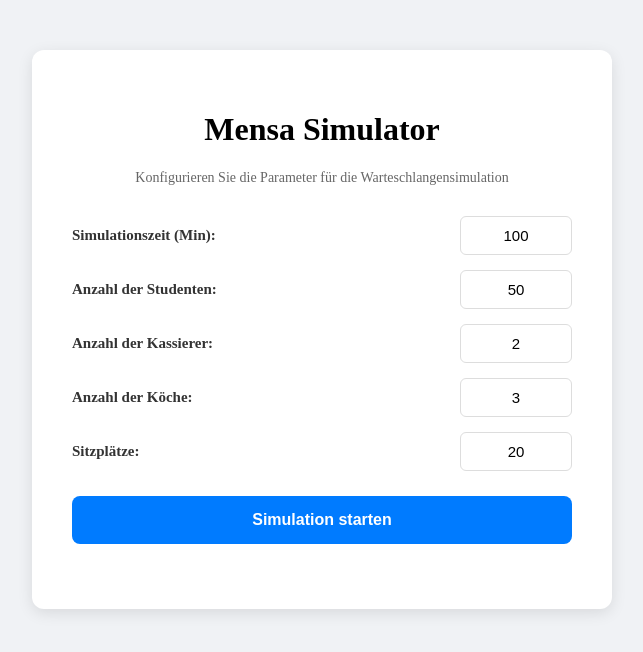
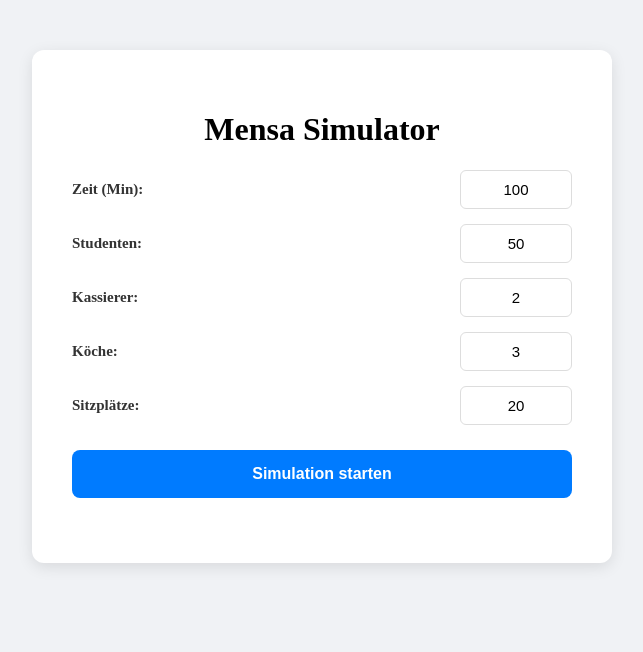
Before and after one commit to valentinpashov/Discrete-Simulation, a React (Vite) app in the folder frontend/: page / in a window 1280 px wide. Shown: the top 652 px of the page, without its empty margins (318-961 px from the left). Built offline with nearby package versions, Linux system fonts and the light colour scheme.

Commit message:
Added chart and separable categories

```diff
--- a/frontend/src/App.jsx
+++ b/frontend/src/App.jsx
@@ -1,103 +1,68 @@
 import React, { useState } from 'react';
 import axios from 'axios';
+import { Chart as ChartJS, ArcElement, Tooltip, Legend } from 'chart.js';
+import { Doughnut } from 'react-chartjs-2';
+
+ChartJS.register(ArcElement, Tooltip, Legend);
 
 function App() {
-  const [params, setParams] = useState({
-    time: 100,
-    students: 50,
-    cashiers: 2,
-    cookers: 3,
-    seats: 20
-  });
+  const [params, setParams] = useState({ time: 100, students: 50, cashiers: 2, cookers: 3, seats: 20 });
   const [result, setResult] = useState(null);
   const [loading, setLoading] = useState(false);
 
   const startSim = async () => {
     setLoading(true);
     try {
-      const res = await axios.get('http://127.0.0.1:8000/simulate', { params });
+      const res = await axios.get('http://localhost:8000/simulate', { params });
       setResult(res.data);
-    } catch (err) {
-      alert("Fehler bei der Verbindung zum Backend! Stellen Sie sicher, dass der FastAPI-Server läuft.");
-    } finally {
-      setLoading(false);
-    }
+    } catch (err) { alert("Backend Error!"); }
+    finally { setLoading(false); }
+  };
+
+  const doughnutData = {
+    labels: ['Köche', 'Kassierer', 'Sitzplätze'],
+    datasets: [{
+      data: [params.cookers, params.cashiers, params.seats],
+      backgroundColor: ['#ff6384', '#36a2eb', '#ffce56']
+    }]
   };
 
   return (
     <div className="container">
       <h1>Mensa Simulator</h1>
-      <p className="subtitle">Konfigurieren Sie die Parameter für die Warteschlangensimulation</p>
 
       <div className="input-group">
-        <label>
-          <span>Simulationszeit (Min):</span>
-          <input
-            type="number"
-            value={params.time}
-            onChange={e => setParams({...params, time: e.target.value})}
-          />
-        </label>
-
-        <label>
-          <span>Anzahl der Studenten:</span>
-          <input
-            type="number"
-            value={params.students}
-            onChange={e => setParams({...params, students: e.target.value})}
-          />
-        </label>
-
-        <label>
-          <span>Anzahl der Kassierer:</span>
-          <input
-            type="number"
-            value={params.cashiers}
-            onChange={e => setParams({...params, cashiers: e.target.value})}
-          />
-        </label>
-
-        <label>
-          <span>Anzahl der Köche:</span>
-          <input
-            type="number"
-            value={params.cookers}
-            onChange={e => setParams({...params, cookers: e.target.value})}
-          />
-        </label>
-
-        <label>
-          <span>Sitzplätze:</span>
-          <input
-            type="number"
-            value={params.seats}
-            onChange={e => setParams({...params, seats: e.target.value})}
-          />
-        </label>
-
-        <button
-          className={`sim-button ${loading ? 'loading' : ''}`}
-          onClick={startSim}
-          disabled={loading}
-        >
-          {loading ? 'Simulation läuft...' : 'Simulation starten'}
-        </button>
+        <label><span>Zeit (Min):</span><input type="number" value={params.time} onChange={e => setParams({...params, time: e.target.value})} /></label>
+        <label><span>Studenten:</span><input type="number" value={params.students} onChange={e => setParams({...params, students: e.target.value})} /></label>
+        <label><span>Kassierer:</span><input type="number" value={params.cashiers} onChange={e => setParams({...params, cashiers: e.target.value})} /></label>
+        <label><span>Köche:</span><input type="number" value={params.cookers} onChange={e => setParams({...params, cookers: e.target.value})} /></label>
+        <label><span>Sitzplätze:</span><input type="number" value={params.seats} onChange={e => setParams({...params, seats: e.target.value})} /></label>
+        <button className="sim-button" onClick={startSim} disabled={loading}>{loading ? 'Läuft...' : 'Simulation starten'}</button>
       </div>
 
       {result && (
-        <div className="results-box">
-          <h3>Simulationsergebnisse:</h3>
-          <div className="result-item">
-            <span>Durchschnittliche Wartezeit:</span>
-            <strong>{result.average_wait} Min.</strong>
+        <div className="results-wrapper">
+          <div className="results-box">
+            <h3>Ergebnisse:</h3>
+
+            <div className="result-item small">Kochen: <strong>{result.breakdown.cooking} Min.</strong></div>
+            <div className="result-item small">Kassierer: <strong>{result.breakdown.checkout} Min.</strong></div>
+            <div className="result-item small">Essen: <strong>{result.breakdown.dining} Min.</strong></div>
+
+            <hr style={{margin: '15px 0', border: '0', borderTop: '1px solid #eee'}} />
+
+            <div className="result-item">
+              <span>Durchschnittlicher Wartezeit:</span>
+              <strong style={{color: '#d9534f'}}>{result.average_wait} Min.</strong>
+            </div>
+            <div className="result-item">
+              <span>Bediente Studenten:</span>
+              <strong>{result.total_students} / {params.students}</strong>
+            </div>
           </div>
-          <div className="result-item">
-            <span>Bediente Studenten:</span>
-            <strong>{result.total_students}</strong>
-          </div>
-          <div className="result-item">
-            <span>Abschlusszeit:</span>
-            <strong>{result.completion_time.toFixed(2)} Min.</strong>
+
+          <div className="chart-container" style={{ width: '250px', margin: '20px auto' }}>
+            <Doughnut data={doughnutData} />
           </div>
         </div>
       )}
```
